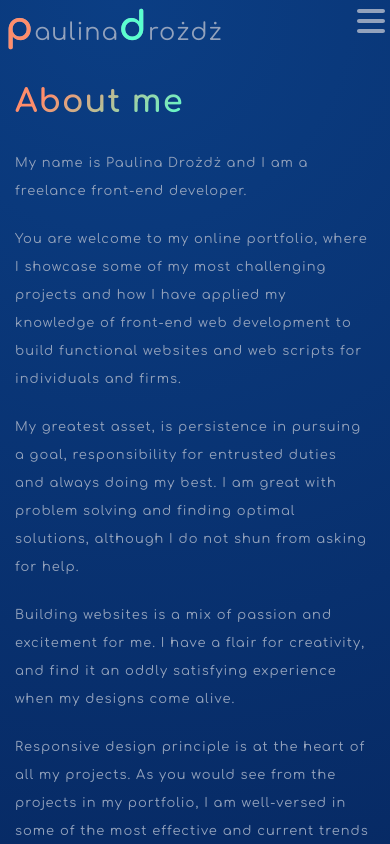
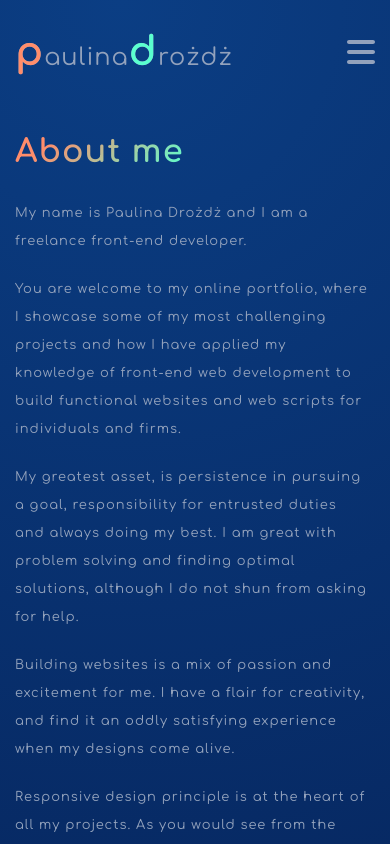
Before and after one commit to Paulina594/Portfolio, a React (Create React App) app: page /about in a window 390 px wide. Shown: the top 844 px of the page. Built offline with nearby package versions, Linux system fonts and the light colour scheme.

Commit message:
media queries values changed in h1 and header

```diff
--- a/src/App.scss
+++ b/src/App.scss
@@ -47,27 +47,20 @@ body {
 .title-wrapper {
   margin: 0 auto;
   @media screen and (min-width: 1600px) {
-    padding-top: 6rem;
-    padding-bottom: 7rem;
+    padding: 4rem 0 3rem 0;
     max-width: 1520px;
   }
   @media screen and (max-width: 1600px) {
-    max-width: 1320px;
-    padding: 6rem 0;
+    width: 1320px;
+    //margin-left: 4rem;
+    padding: 4rem 0 3rem 0;
   }
   @media screen and (max-width: 1400px) {
-    max-width: 100%;
-    padding: 4rem 4rem;
-  }
-  @media screen and (max-width: 992px) {
-    padding-top: 3rem;
-    padding-bottom: 3rem;
-    padding-left: 4rem;
+    width: 100%;
+    padding: 4rem 0 3rem 4rem;
   }
   @media screen and (max-width: 768px) {
-    padding-top: 2rem;
-    padding-bottom: 2rem;
-    padding-left: 4rem;
+    padding: 2rem 0 2rem 4rem;
   }
   @media screen and (max-width: 576px) {
     padding: 30px 15px;
@@ -102,7 +95,6 @@ a {
   position: relative;
   width: 100%;
   min-height: 100vh;
-  padding-bottom: 142px;
 }
 
 .gradient-bg {
--- a/src/modules/header/Header.scss
+++ b/src/modules/header/Header.scss
@@ -2,12 +2,21 @@
   display: flex;
   justify-content: space-between;
   width: 100%;
-  padding: 2rem 6rem;
-  @media screen and (max-width: 768px) {
-    padding: 1rem 1rem;
+  @media screen and (min-width: 1600px) {
+    padding: 2rem 2rem;
+  }
+  @media screen and (max-width: 1600px) {
+    width: 1320px;
+    margin: 0 auto;
+    padding: 2rem 0;
+  }
+  @media screen and (max-width: 1400px) {
+    max-width: 100%;
+    margin: 0;
+    padding: 2rem 4rem;
   }
   @media screen and (max-width: 576px) {
-    padding: 5px 5px;
+    padding: 30px 15px;
   }
 
   .navbar-container {
@@ -17,6 +26,7 @@
     justify-content: space-between;
     @media screen and (max-width: 576px) {
       width: fit-content;
+    }
   }
 
   .logo {
@@ -68,9 +78,9 @@
     display: flex;
     flex-direction: row;
     align-content: space-between;
+    align-items: center;
     @media screen and (max-width: 1200px) {
       display: none;
-      }
     }
   }
 }
@@ -142,7 +152,6 @@
         width: 100%;
       }
     }
-
   }
 }
 
@@ -156,8 +165,9 @@
   margin-left: 1rem;
   display: none;
   position: relative;
+  align-items: center;
   @media screen and (max-width: 1200px) {
-    display: block;
+    display: flex;
   }
 
   .menu-burger-box {
--- a/src/modules/header/Header.tsx
+++ b/src/modules/header/Header.tsx
@@ -21,7 +21,6 @@ export const Header = () => {
 
   return (
     <div className="navbar">
-      <div className="navbar-container">
       <div className="logo shine">
         <Link to="/">
           <span className="initial first">p</span>aulina
@@ -29,7 +28,6 @@ export const Header = () => {
         </Link>
       </div>
       <div className="menu">{<Menu />}</div>
-      </div>
       <div className="navbar-menu">
         {toggleMenu ? (
           <FontAwesomeIcon
--- a/src/pages/aboutMePage/AboutMePage.tsx
+++ b/src/pages/aboutMePage/AboutMePage.tsx
@@ -17,7 +17,7 @@ export const AboutMePage = () => {
             <p>
               My name is Paulina Drożdż and I am a freelance front-end
               developer.
-            </p>{" "}
+            </p>
             <p>
               You are welcome to my online portfolio, where I showcase some of
               my most challenging projects and how I have applied my knowledge
@@ -33,7 +33,7 @@ export const AboutMePage = () => {
             <p>
               Building websites is a mix of passion and excitement for me. I
               have a flair for creativity, and find it an oddly satisfying
-              experience when my designs come alive.{" "}
+              experience when my designs come alive.
             </p>
             <p>
               Responsive design principle is at the heart of all my projects. As
@@ -67,7 +67,7 @@ export const AboutMePage = () => {
             </p>
             <p>
               Over and above that I am into DIY. When there is something what
-              needs repairing, I am always the first to try to fix it myself.
+              needs repairing, I am always first to try to fix it myself.
             </p>
             <p>
               I am always excited by new projects and would love to work with
--- a/src/pages/homePage/HomePage.scss
+++ b/src/pages/homePage/HomePage.scss
@@ -160,21 +160,20 @@
   .hero-wrapper {
     display: flex;
     width: 100%;
-    height: calc(100vh - 350px);
+    height: calc(100vh - 352px);
     align-items: center;
+    margin-top: 50px;
 
     .hero {
       color: var(--color-additonal);
       font-size: 2em;
       letter-spacing: 1.5px;
-      line-height: 80px;
+      line-height: 55px;
       @media screen and (max-width: 1640px) {
-        padding-top: 5%;
         font-size: 1.5rem;
       }
 
       @media screen and (max-width: 1400px) {
-        font-size: 1rem;
         line-height: 45px;
       }
 
@@ -182,22 +181,21 @@
       }
 
       @media screen and (max-width: 992px) {
-        line-height: 40px;
-        width: 400px;
-      }
-
-      @media screen and (max-width: 768px) {
-        line-height: 35px;
+        width: 450px;
       }
 
       @media screen and (max-width: 576px) {
-        width: 200px;
+        line-height: 35px;
+        width: 250px;
       }
 
       span {
         &.imp {
           font-family: var(--font-family);
           font-size: 2em;
+          @media screen and (max-width: 992px) {
+            font-size: 1.8rem;
+        }
         }
       }
     }
--- a/src/pages/technologiesPage/TechnologiesPage.scss
+++ b/src/pages/technologiesPage/TechnologiesPage.scss
@@ -18,7 +18,6 @@
     flex-basis: 25%;
     flex-direction: column;
     align-items: center;
-
     padding: 40px;
     margin: 0 auto;
     @media screen and (max-width: 567px) {
@@ -32,10 +31,12 @@
       @media screen and (max-width: 567px) {
         height: 70px;
       }
-
       &:hover {
         transform: scale(1.25);
       }
     }
+    p {
+      text-align: center;
+    }
   }
 }
```
Lines whose indentation alone changed are shown as unchanged.
